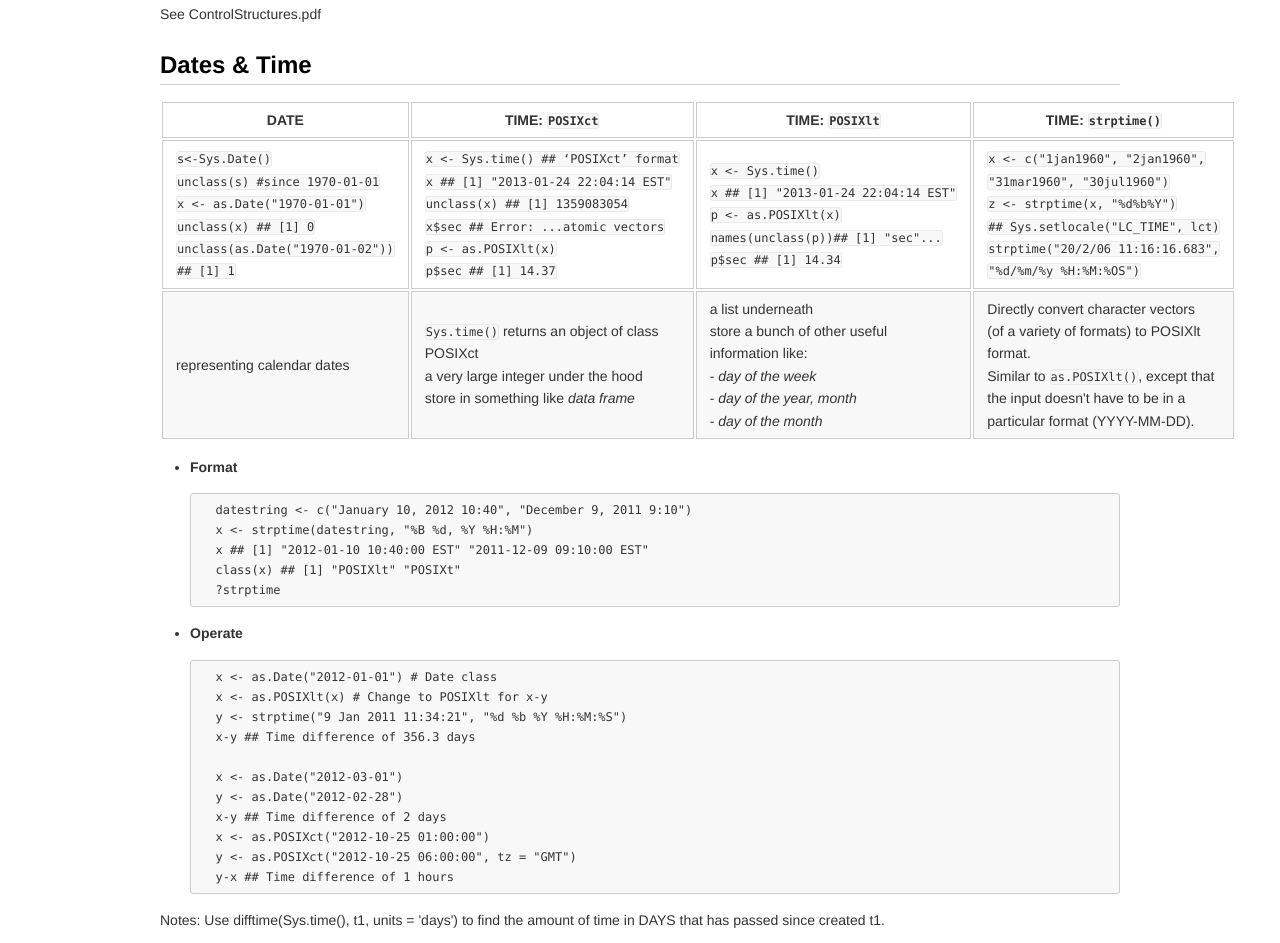
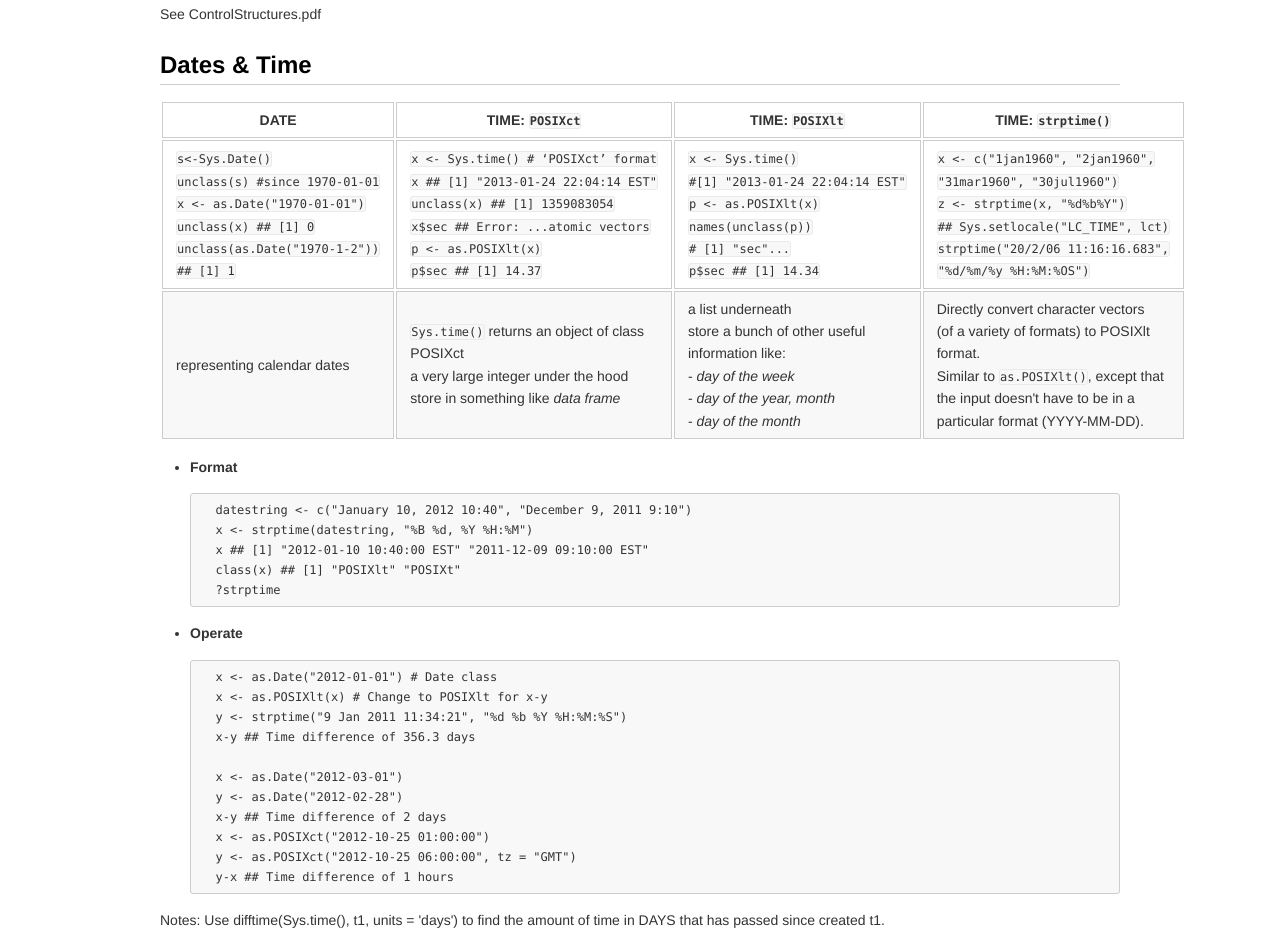
Before and after one commit to kylemaxxwell/kylemaxxwell.github.io, a plain HTML site: page 2_R_ProgramNotes.html in a window 1280 px wide. Shown: the part 8289-9232 px from the top of the page. Drawn offline with nearby package versions, Linux system fonts and the light colour scheme; some packages are replaced by stand-ins of ours.

Commit message:
modify Date's width

```diff
--- a/2_R_ProgramNotes.html
+++ b/2_R_ProgramNotes.html
@@ -1002,9 +1002,9 @@ $bar
 </thead>
 <tbody>
 <tr>
-<td><code>s&lt;-Sys.Date()</code><br><code>unclass(s) #since 1970-01-01</code><br><code>x &lt;- as.Date(&quot;1970-01-01&quot;)</code><br><code>unclass(x) ## [1] 0</code><br><code>unclass(as.Date(&quot;1970-01-02&quot;))</code><br><code>## [1] 1</code></td>
-<td><code>x &lt;- Sys.time() ## ‘POSIXct’ format</code><br><code>x  ## [1] &quot;2013-01-24 22:04:14 EST&quot;</code><br><code>unclass(x) ## [1] 1359083054</code><br><code>x$sec ## Error: ...atomic vectors</code><br><code>p &lt;- as.POSIXlt(x)</code><br><code>p$sec ## [1] 14.37</code></td>
-<td><code>x &lt;- Sys.time()</code><br><code>x ## [1] &quot;2013-01-24 22:04:14 EST&quot;</code><br><code>p &lt;- as.POSIXlt(x)</code><br><code>names(unclass(p))## [1] &quot;sec&quot;...</code><br><code>p$sec ## [1] 14.34</code></td>
+<td><code>s&lt;-Sys.Date()</code><br><code>unclass(s) #since 1970-01-01</code><br><code>x &lt;- as.Date(&quot;1970-01-01&quot;)</code><br><code>unclass(x) ## [1] 0</code><br><code>unclass(as.Date(&quot;1970-1-2&quot;))</code><br><code>## [1] 1</code></td>
+<td><code>x &lt;- Sys.time() # ‘POSIXct’ format</code><br><code>x  ## [1] &quot;2013-01-24 22:04:14 EST&quot;</code><br><code>unclass(x) ## [1] 1359083054</code><br><code>x$sec ## Error: ...atomic vectors</code><br><code>p &lt;- as.POSIXlt(x)</code><br><code>p$sec ## [1] 14.37</code></td>
+<td><code>x &lt;- Sys.time()</code><br><code>#[1] &quot;2013-01-24 22:04:14 EST&quot;</code><br><code>p &lt;- as.POSIXlt(x)</code><br><code>names(unclass(p))</code><br><code># [1] &quot;sec&quot;...</code><br><code>p$sec ## [1] 14.34</code></td>
 <td><code>x &lt;- c(&quot;1jan1960&quot;, &quot;2jan1960&quot;,</code><br><code>&quot;31mar1960&quot;, &quot;30jul1960&quot;)</code><br><code>z &lt;- strptime(x, &quot;%d%b%Y&quot;)</code><br><code>## Sys.setlocale(&quot;LC_TIME&quot;, lct)</code><br><code>strptime(&quot;20/2/06 11:16:16.683&quot;,</code><br><code>&quot;%d/%m/%y %H:%M:%OS&quot;)</code></td>
 </tr>
 <tr>
```
